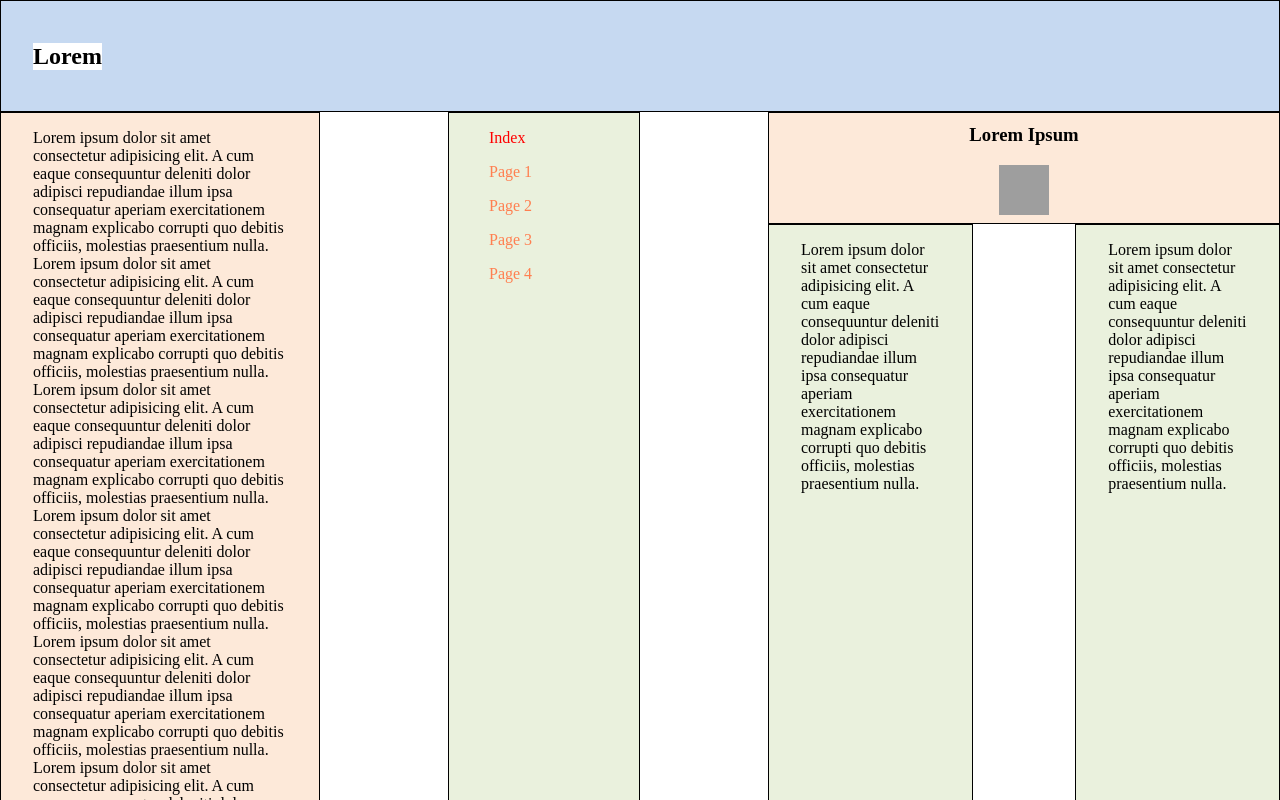
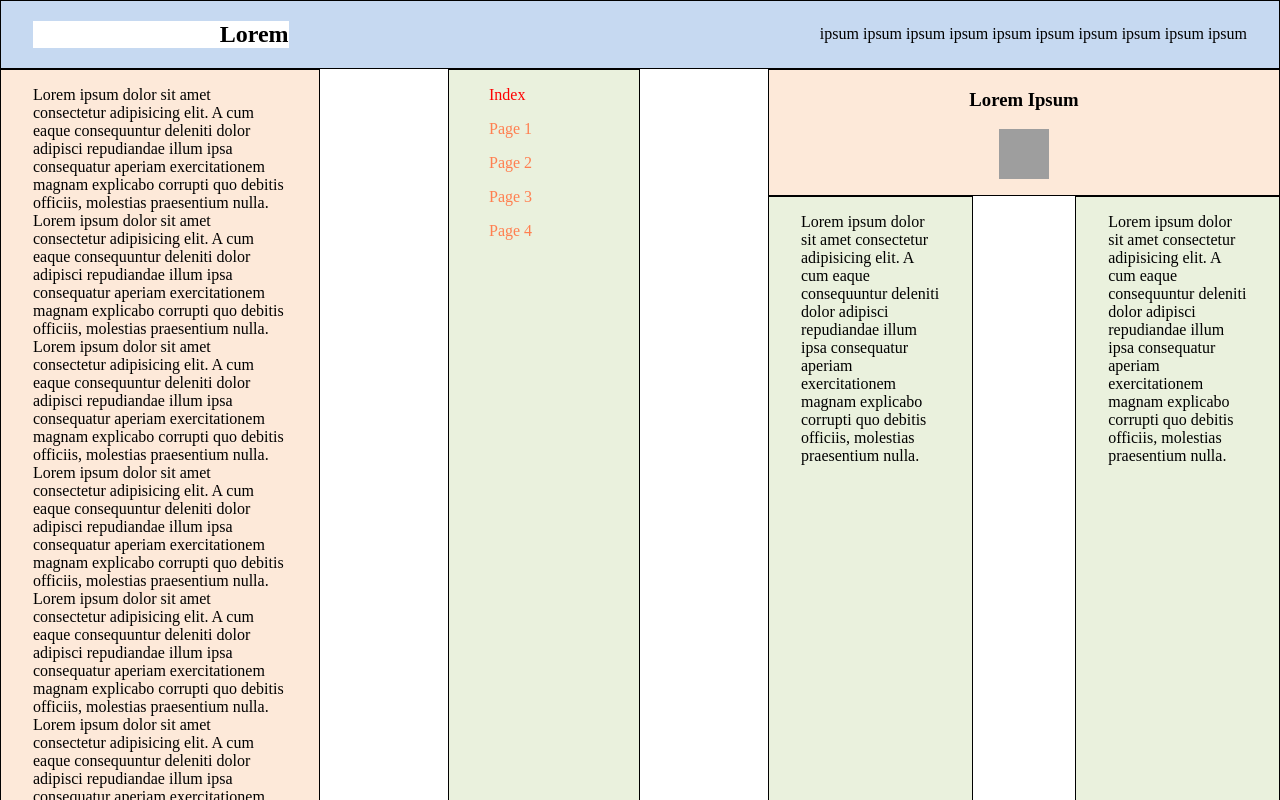
Before and after one commit to DenisYaschuk/Web_Lab1, a plain HTML site: page src/index.html in a window 1280 px wide. Drawn offline with Linux system fonts and the light colour scheme; grey boxes are pictures that could not be loaded.

Commit message:
Quick fixes (#1)

```diff
--- a/src/css/style.css
+++ b/src/css/style.css
@@ -11,37 +11,53 @@ html,body{
     border: solid 1px black;
 }
 header{
-    display: flex;
-    background-color: #C6D9F1;
-    height: 7rem;
-    width: 100%;
-    position: fixed;
-    top: 0;
-    align-items: center;
-}
-footer{
+    position: relative;
     display: flex;
     background-color: #C6D9F1;
     width: 100%;
-    height: 7rem;
-    bottom: 0;
+    align-items: center;
+    justify-content: space-between;
+}
+footer{
+    position: relative;
+    display: flex;
+    background-color: #C6D9F1;
+    width: 100%;
     justify-content: flex-end;
     align-items: center;
+    justify-content: space-between;
 }
 .mainContent{
-    margin-top: 7rem;
+    position: relative;
     width: 100%;
     display: flex;
     justify-content: space-between;
 }
 .heading{
+    min-width:20%;
     background-color: white;
 }
 header .heading{
     margin-left: 2rem;
+    text-align: right;
 }
 footer .heading{
     margin-right: 2rem;
+    text-align: left;
+}
+header > .loremParagraph{
+    text-align: right;
+    margin-right: 2rem;
+    padding: 0;
+    min-width: 20%;
+    max-width: 40%;
+}
+foote > .loremParagraph{
+
+    margin-left: 2rem;
+    padding: 0;
+    min-width: 20%;
+    max-width: 40%;
 }
 .leftSection{
     height: 100%;
@@ -64,7 +80,6 @@ footer .heading{
     display: flex;
     background-color: #FDE9D9;
     width: 100%;
-    min-height: 7rem;
     justify-content: center;
     align-items: center;
     flex-direction: column;
--- a/src/index.html
+++ b/src/index.html
@@ -9,6 +9,7 @@
 <body>
 <header class="solidBorder">
     <h2 class="heading">Lorem</h2>
+    <p class="loremParagraph">ipsum ipsum ipsum ipsum ipsum ipsum ipsum ipsum ipsum ipsum </p>
 </header>
 <main class="mainContent">
     <section class="leftSection solidBorder">
@@ -68,6 +69,7 @@
     </aside>
 </main>
 <footer class="solidBorder">
+    <p class="loremParagraph">ipsum ipsum ipsum ipsum ipsum ipsum ipsum ipsum ipsum ipsum </p>
     <h2 class="footerHeading heading">Lorem</h2>
 </footer>
 </body>
```
